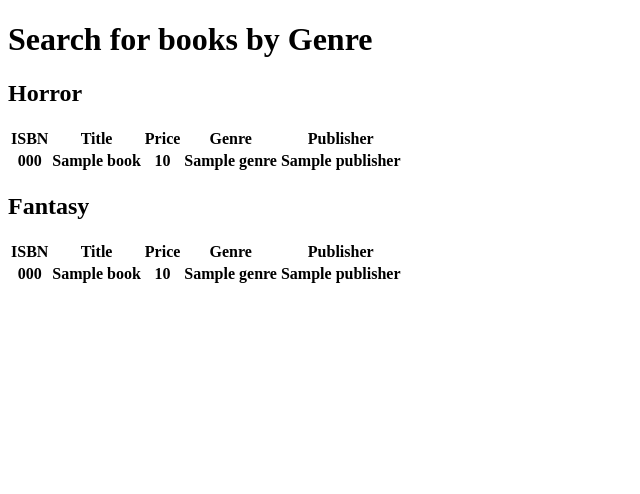
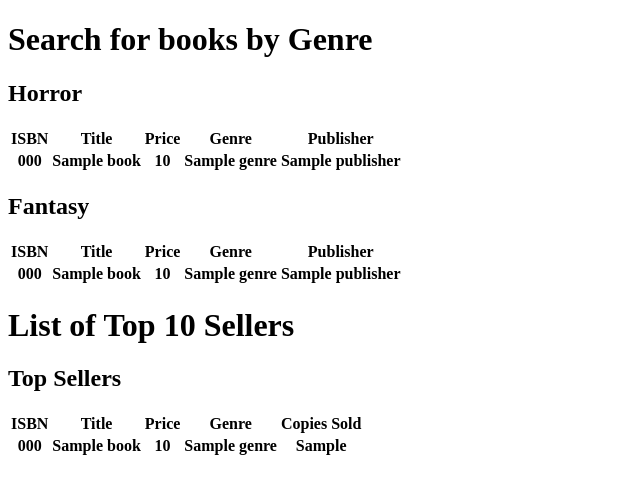
Before and after one commit to gcasa032/CEN4010Group2, a Flask app: template templates/feature1.html in a window 1280 px wide. Shown: the top 494 px of the page, without its empty margins (0-640 px from the left). Run offline with Flask 2, Linux system fonts and the light colour scheme; the template is opened without the code that fills it: most values are stand-ins (such as "Sample title", 1, 10 or a date in 2020); lists and menus that the app fills with data are empty; some libraries are stand-ins or nearby versions.

Commit message:
added top 10 selling books api action

```diff
--- a/app.py
+++ b/app.py
@@ -21,19 +21,21 @@ mysql = MySQL(app)
 
 @app.route('/')
 def hello():
-
+    # Renders the "index.html" file, linking to individual feature demos
     return render_template('index.html')
 
 
 @app.route('/feature1', methods=['GET'])
 def feature1():
 
-    #Search by genre "Horror"
+    #Search by genre "Horror" and "Fantasy"
     search = bookSearch(mysql)
     horror = search.bookByGenre("Horror")
     fantasy = search.bookByGenre("Fantasy")
+    topSellers = search.giveTopSellers()
 
-    return render_template("feature1.html", horror=horror, fantasy=fantasy)
+    #renders the feature1.htmls file and passes horror and fantasy lists containing books of that genre
+    return render_template("feature1.html", horror=horror, fantasy=fantasy, topSellers=topSellers)
 
 @app.route('/feature2')
 def feature2():
--- a/classes/book.py
+++ b/classes/book.py
@@ -11,3 +11,5 @@ class Book:
         self.price = bookDetails[4]
         self.genre = bookDetails[5]
         self.publisher = bookDetails[6]
+        self.yearPublished = bookDetails[7]
+        self.copiesSold = bookDetails[8]
--- a/templates/feature1.html
+++ b/templates/feature1.html
@@ -49,6 +49,28 @@
         {% endfor %}
     </table>
 
+    <h1>List of Top 10 Sellers</h1>
+
+    <h2>Top Sellers</h2>
+    <table>
+        <tr>
+            <th>ISBN</th>
+            <th>Title</th>
+            <th>Price</th>
+            <th>Genre</th>
+            <th>Copies Sold</th>
+        </tr>
+        {% for book in topSellers %}
+        <tr>
+            <th>{{ book.isbn }}</th>
+            <th>{{ book.bookName }}</th>
+            <th>{{ book.price }}</th>
+            <th>{{ book.genre }}</th>
+            <th>{{ book.copiesSold }}</th>
+        </tr>
+        {% endfor %}
+    </table>
+
 </body>
 
 </html>
```
Also changed, not shown: classes/bookSearch.py (+16 -0 lines).
